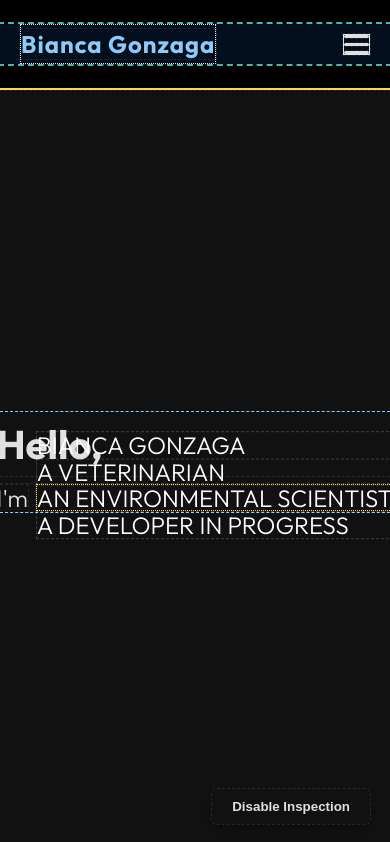
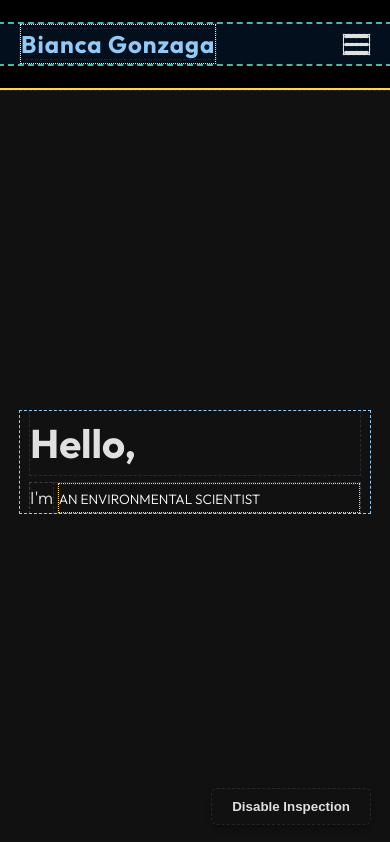
Before and after one commit to biagonzag-hue/portfolio_2025, a plain HTML site: page index-inspecionado.html in a window 390 px wide. Shown: the top 842 px of the page. Drawn offline with Linux system fonts and the light colour scheme.

Commit message:
Enhancing responsiveness

```diff
--- a/style-inspecionado.css
+++ b/style-inspecionado.css
@@ -55,7 +55,7 @@ a {
     position: fixed;
     top: 0;
     width: 100%;
-    z-index: 1000;
+    z-index: 5;
     padding: 1.5rem 0;
 
     background: #000;
@@ -244,7 +244,8 @@ a {
 .about-img img {
     width: 100%;
     height: 100%;
-    object-fit: cover; /* corta mantendo proporção */
+    object-fit: cover;
+    /* corta mantendo proporção */
     object-position: center;
 }
 
@@ -580,7 +581,63 @@ a {
     }
 
     .hero-heading {
-        font-size: 1.5rem;
+        font-size: 1.1rem;
+        width: 100%;
+        padding: 0 10px;
+    }
+
+    .hero-heading>div {
+        flex-direction: row;
+        align-items: center;
+        /* Better than baseline for mixed font sizes */
+        gap: 0.3rem;
+        height: 30px;
+        /* Fixed height for the line */
+    }
+
+    .hero-heading>div>p {
+        line-height: 30px;
+        margin: 0;
+    }
+
+    .container-words {
+        width: auto;
+        height: 30px;
+        /* Exact line height */
+        overflow: hidden;
+        flex: 1;
+    }
+
+    .words p {
+        font-size: 0.85rem;
+        line-height: 30px;
+        /* Matches container */
+        height: 30px;
+        margin: 0;
+        white-space: nowrap;
+    }
+
+    @keyframes rotateTextUser {
+
+        0%,
+        16% {
+            transform: translateY(0);
+        }
+
+        20%,
+        36% {
+            transform: translateY(-30px);
+        }
+
+        40%,
+        56% {
+            transform: translateY(-60px);
+        }
+
+        60%,
+        76% {
+            transform: translateY(-90px);
+        }
     }
 }
 
@@ -603,7 +660,7 @@ a {
     }
 }
 
-/* Inspection Toggle Button */
+
 #toggle-inspection {
     position: fixed;
     bottom: 20px;
@@ -627,31 +684,24 @@ a {
     box-shadow: 0 6px 8px rgba(0, 0, 0, 0.4);
 }
 
-/* TODA A MAGIA */
+/* TODA A MAGIA DO INSPECIONAR */
 .inspect-active {
     cursor: crosshair;
 
     box-shadow:
         0 0 0 5px var(--inspect-hover-padding) inset,
-        /* Interno = Padding */
         0 0 0 10px var(--inspect-hover-margin);
-    /* Externo = Margin */
 
     position: relative;
     z-index: 9999;
     outline: none;
 }
 
-/* Etiqueta Flutuante com Dados */
+/* Etiqueta */
 .inspect-active::after {
     content:
         attr(data-class-name) " | "
-        attr(data-width) "x" attr(data-height)
-        " | P: " attr(data-padding)
-        " | M: " attr(data-margin)
-        " | B: " attr(data-border)
-        " | R: " attr(data-radius)
-        " | G: " attr(data-gap);
+        attr(data-width) "x" attr(data-height) " | P: " attr(data-padding) " | M: " attr(data-margin) " | B: " attr(data-border) " | R: " attr(data-radius) " | G: " attr(data-gap);
 
     position: absolute;
     bottom: 100%;
@@ -668,27 +718,14 @@ a {
     z-index: 10000;
 }
 
-/* CORREÇÃO DA CAIXA VAZIA:
-   Se o elemento não tiver o atributo data-class-name preenchido pelo JS,
-   não mostre a etiqueta. Isso remove o "| x | P: | M:" fantasma.
-*/
 .inspect-active:not([data-class-name])::after {
     display: none;
 }
 
-/* Ajustes para a etiqueta não sair da tela na navbar */
-.navbar .inspect-active::after,
-.nav-links .inspect-active::after {
-    top: 100%;
-    bottom: auto;
-}
-
-/* Tratamento para links pequenos (apenas mostra o nome, sem box-model gigante) */
 .nav-links a.inspect-active,
 .social-links a.inspect-active {
     box-shadow: none;
     background: #fff;
-    /* Destaque leve apenas no texto */
     color: #000;
 }
 
```
Also changed, not shown: 1 other file.
